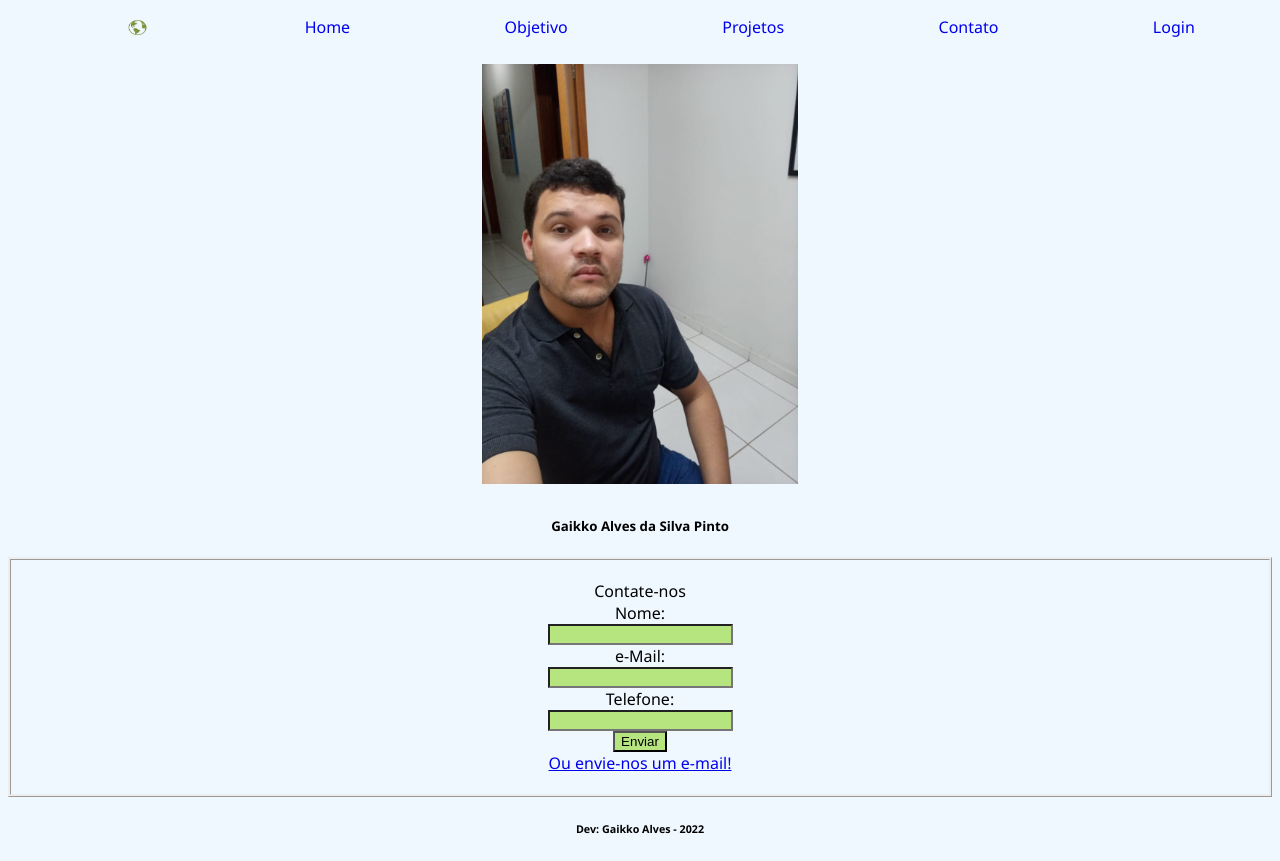
After one commit to Gaikko/Portifolio, a PHP site: page /contato.html in a window 1280 px wide. The commit adds this page. Run offline with PHP 8.4, Linux system fonts and the light colour scheme.

Commit message:
contatos

```diff
--- a/CSS/style.css
+++ b/CSS/style.css
@@ -60,7 +60,8 @@
 #lblpassword,
 #itlogin,
 #itpassword,
-#btncad {
+#btncad,
+#btnreset {
     text-align: center;
     border-radius: 15px;
     border-style: none;
@@ -83,4 +84,45 @@ input:hover {
 
 #msg-erro {
     text-align: center;
+    font-style: oblique;
 }
+
+#alinkfooter {
+    margin: 10px;
+    text-decoration: none;
+    border-style: groove;
+    border-radius: 15px;
+}
+
+#devimg {
+    width: 25%;
+    height: 25%;
+    padding: 10px;
+}
+
+.dev {
+    top: 10%;
+    display: flex;
+    flex-direction: column;
+    flex-wrap: wrap;
+    align-content: center;
+    justify-content: center;
+    align-items: center;
+}
+
+.ctt {
+    border-style: ridge;
+    position: relative;
+    left: auto;
+    right: auto;
+}
+
+.frmctt {
+    margin: 5px;
+    padding: 15px;
+    display: grid;
+    justify-content: space-around;
+    align-items: center;
+    justify-items: center;
+    align-content: center;
+}
--- a/JS/script.js
+++ b/JS/script.js
@@ -1 +1,2 @@
 var dev = document.getElementById('h6js').innerHTML = "Dev: Gaikko Alves - 2022";
+var devtag = document.getElementById('dev').innerHTML = "Gaikko Alves da Silva Pinto";
--- /dev/null
+++ b/contato.html
@@ -0,0 +1,46 @@
+<!DOCTYPE html>
+<html lang="pt-br">
+
+<head>
+    <meta charset="UTF-8">
+    <meta http-equiv="X-UA-Compatible" content="IE=edge">
+    <meta name="viewport" content="width=device-width, initial-scale=1.0">
+    <title>Contato</title>
+    <link rel="stylesheet" href="CSS/style.css">
+</head>
+
+<body class="corpo">
+    <nav id="navmenu">
+        <ul id="ulmenu">
+            <li id="limenu"><a id="aidmenu" href="./index.html"><img id="imglogo" src="IMG/logo.png" alt="Logo"></a>
+            </li>
+            <li id="limenu"><a id="aidmenu" href="./index.html">Home</a></li>
+            <li id="limenu"><a id="aidmenu" href="#">Objetivo</a></li>
+            <li id="limenu"><a id="aidmenu" href="#">Projetos</a></li>
+            <li id="limenu"><a id="aidmenu" href="#">Contato</a></li>
+            <li id="limenu"><a id="aidmenu" href="login.php">Login</a></li>
+        </ul>
+    </nav>
+    <section class="dev">
+        <img src="IMG/Gaikko.jpeg" alt="Develepement" id="devimg">
+        <h5 id="dev"></h5>
+    </section>
+    <section class="ctt">
+        <form action="" class="frmctt">
+            <label for="frmctt">Contate-nos</label>
+            <label for="lblnone">Nome: </label>
+            <input type="text" name="nome" id="lblnome">
+            <label for="lblnone">e-Mail: </label>
+            <input type="email" name="email" id="inpemail">
+            <label for="lbltelefone">Telefone: </label>
+            <input type="tel" name="telefone" id="lbltelefone">
+            <input type="submit" value="Enviar">
+            <a href="mailto:gaikko@gmail.com?subject=Contato Atravéz do Portifólio Senac">Ou envie-nos um e-mail!</a>
+        </form>
+    </section>
+
+    <h6 id="h6js"></h6>
+    <script src="JS/script.js"></script>
+</body>
+
+</html>
--- a/index.html
+++ b/index.html
@@ -17,7 +17,7 @@
             <li id="limenu"><a id="aidmenu" href="index.html">Home</a></li>
             <li id="limenu"><a id="aidmenu" href="#">Objetivo</a></li>
             <li id="limenu"><a id="aidmenu" href="#">Projetos</a></li>
-            <li id="limenu"><a id="aidmenu" href="#">Contato</a></li>
+            <li id="limenu"><a id="aidmenu" href="contato.html">Contato</a></li>
             <li id="limenu"><a id="aidmenu" href="login.php">Login</a></li>
         </ul>
     </nav>
```
Also changed, not shown: area_privada.php (added, +13 -0 lines), cadastro.php (+6 -4 lines), conexao.php (+28 -6 lines), login.php (+50 -3 lines), IMG/Gaikko.jpeg (added).
